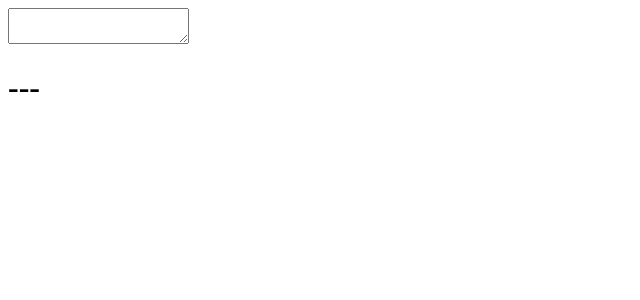
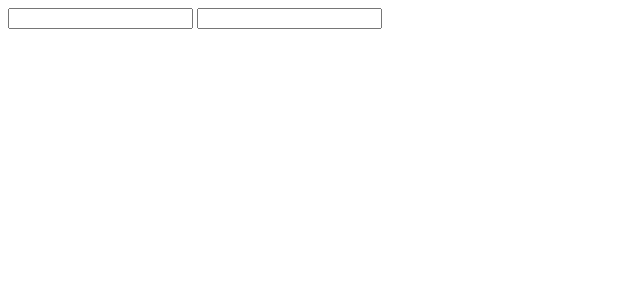
Before and after one commit to lusan/react-experiments, a React (Create React App) app: page / in a window 1280 px wide. Shown: the top 300 px of the page, without its empty margins (0-640 px from the left). Built offline with nearby package versions, Linux system fonts and the light colour scheme.

Commit message:
referencing individual nodes

```diff
--- a/src/App.js
+++ b/src/App.js
@@ -4,28 +4,29 @@
   constructor() {
     super();
     this.state = {
-      currentEvent: '---'
+      a: '',
+      b: '',
     };
-    this.update = this.update.bind(this);
   }
   update(e) {
     this.setState({
-      currentEvent: e.type
+      a: this.a.value,
+      b: this.refs.b.value,
     })
   }
   render() {
     return (
       <div>
-        <textarea
-          onKeyPress={this.update}
-          onCopy={this.update}
-          onPaste={this.update}
-          onFocus={this.update}
-          onBlur={this.update}
-          onDoubleClick={this.update}
-          onTouchMove={this.update}
-          ></textarea>
-          <h1>{this.state.currentEvent}</h1>
+        <input
+          ref={node => this.a = node}
+          type="text"
+          onChange={this.update.bind(this)}
+        /> {this.state.a}
+        <input
+          ref="b"
+          type="text"
+          onChange={this.update.bind(this)}
+        />{this.state.b}
       </div>
     )
   }
```
